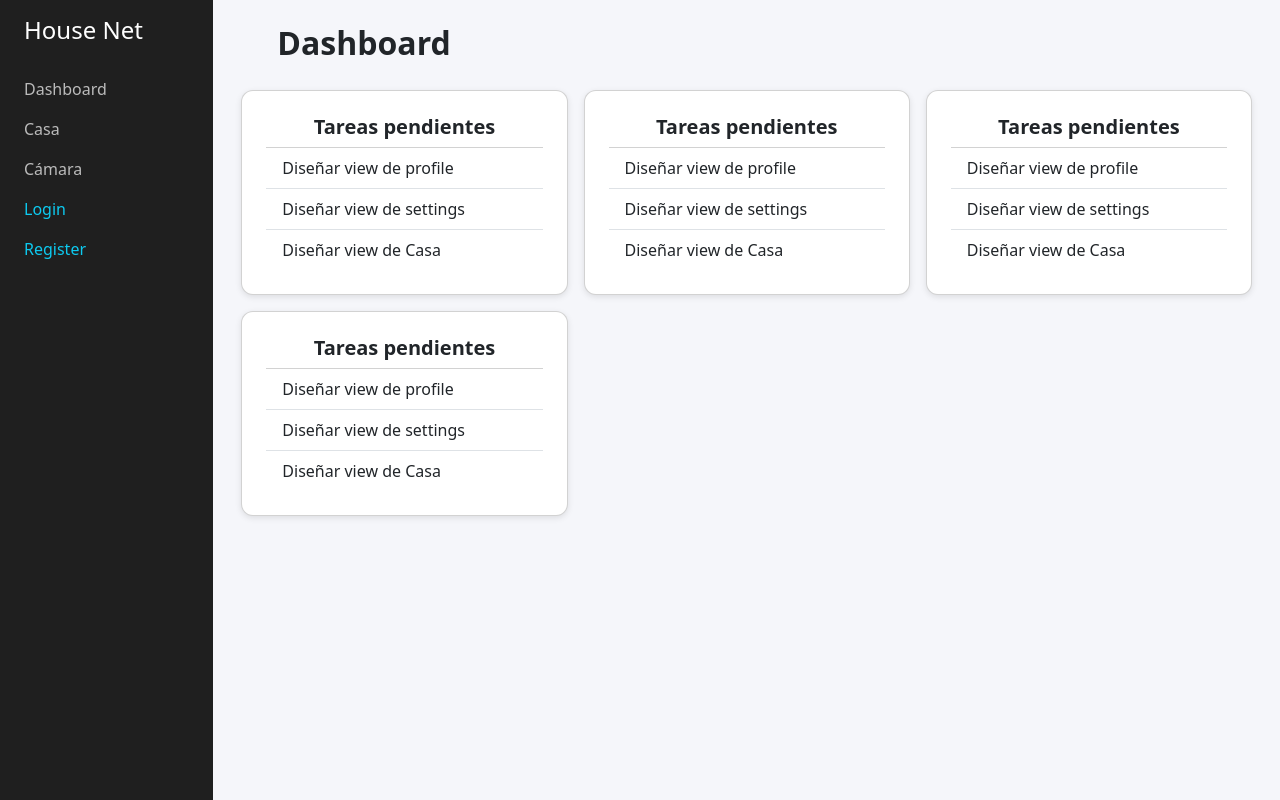
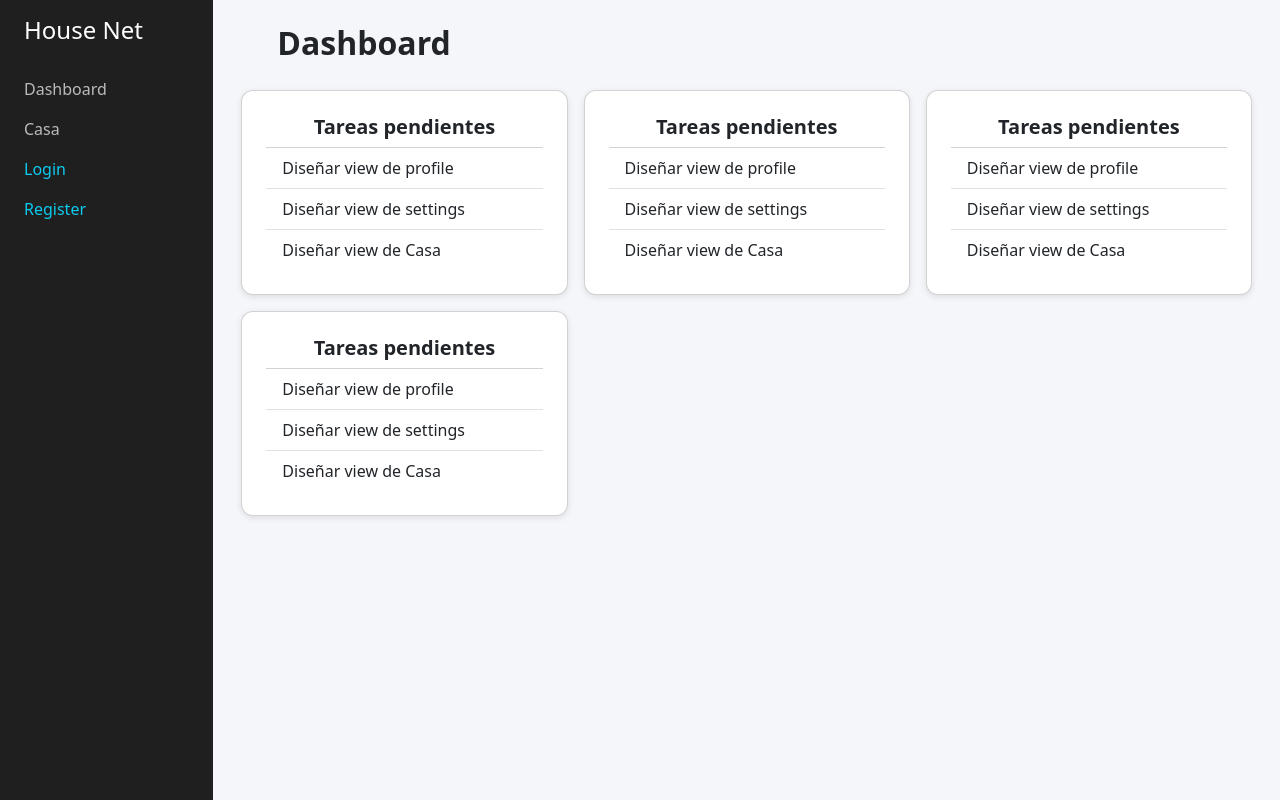
Before and after one commit to cmssandoval/house-net-frontend, a React (Vite) app: page / in a window 1280 px wide. Built offline with nearby package versions, Linux system fonts and the light colour scheme.

Commit message:
fix: comment Camera implementation

```diff
--- a/src/App.tsx
+++ b/src/App.tsx
@@ -6,7 +6,7 @@ import Casa from "./views/Casa.tsx";
 import NotFound from "./views/NotFound.tsx";
 import Login from "./views/Login.tsx";
 import Register from "./views/Register.tsx";
-import Camera from "./views/Camera.tsx";
+// import Camera from "./views/Camera.tsx";
 
 const App = () => {
   return (
@@ -15,7 +15,7 @@ const App = () => {
       <Route path='/casa' element={<Casa />} />
       <Route path='/login' element={<Login />} />
       <Route path='/register' element={<Register />} />
-      <Route path='/camara' element={<Camera />} />
+      {/* <Route path='/camara' element={<Camera />} /> */}
       <Route path='*' element={<NotFound />} />
     </Routes>
   );
--- a/src/components/Sidebar.tsx
+++ b/src/components/Sidebar.tsx
@@ -20,7 +20,7 @@ const Sidebar = () => {
 
               <Nav.Link className="py-2" as={Link} to="/"          > Dashboard </Nav.Link>
               <Nav.Link className="py-2" as={Link} to="/casa"      > Casa </Nav.Link>
-              <Nav.Link className="py-2" as={Link} to="/camara"      > Cámara </Nav.Link>
+              {/* <Nav.Link className="py-2" as={Link} to="/camara"      > Cámara </Nav.Link> */}
               {/* <Nav.Link className="py-2" as={Link} to="/tareas"    > Tareas </Nav.Link> */}
               {/* <Nav.Link className="py-2" as={Link} to="/proyectos" > Proyectos </Nav.Link> */}
               {/* <Nav.Link className="py-2" as={Link} to="/recursos"  > Recursos </Nav.Link> */}
```
